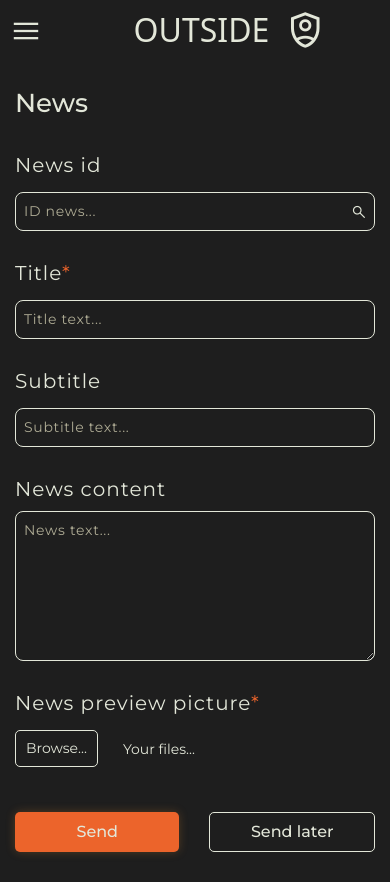
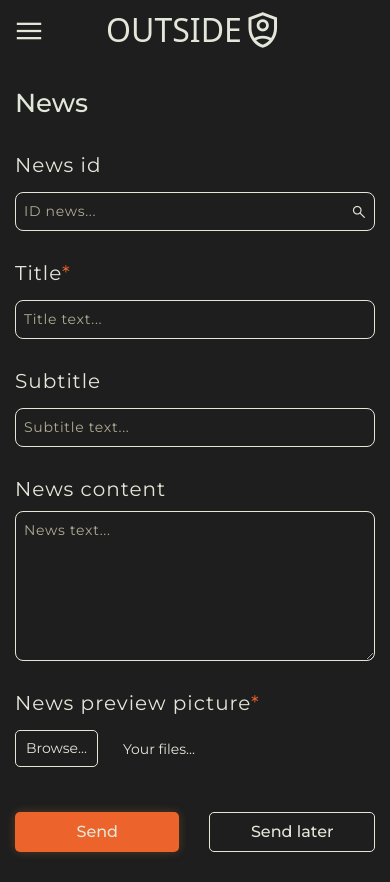
Before and after one commit to outsideOfficialy/adminPanel, a Next.js app: page /news in a window 390 px wide. Built offline with nearby package versions, Linux system fonts and the light colour scheme; a web font is replaced by a local one.

Commit message:
css fixes

```diff
--- a/components/Menu/index.tsx
+++ b/components/Menu/index.tsx
@@ -3,8 +3,8 @@
 
 interface MenuProps {
   list: {
-    "link": string;
-    "textContent": string;
+    link: string;
+    textContent: string;
   }[];
 }
 
@@ -19,7 +19,7 @@
     <div className="relative">
       <button
         onClick={handleMenuOpen}
-        className="absolute top-0 left-0 menu material-symbols-outlined"
+        className="absolute top-[0] md:top-[8px] left-[3px] md:left-[15px] menu material-symbols-outlined"
       >
         menu
       </button>
--- a/components/PageTemplate/index.tsx
+++ b/components/PageTemplate/index.tsx
@@ -8,14 +8,21 @@
 
 const PageTemplate: React.FC<PageTemplateProps> = ({ children, title, className }) => {
   return (
-    <div className={clsx("w-full max-w-[1360px] mx-auto px-[15px] min-w-[360px] pt-[6px] md:pt-[20px] flex flex-col gap-[30px] md:gap-[50px] z-[1] ", className)}>
+    <div
+      className={clsx(
+        "w-full max-w-[1360px] mx-auto px-[15px] min-w-[360px] pt-[6px] md:pt-[20px] flex flex-col gap-[30px] md:gap-[50px] z-[1] ",
+        className
+      )}
+    >
       <div className="flex justify-center md:justify-start items-center mb-50px">
-        <p className="font-delagothic text-[32px] md:text-[54px] mr-[15px] md:mr-[25px] pl-[70px] 2xl:pl-[0px]">OUTSIDE</p>
+        <p className="font-delagothic text-[32px] md:text-[54px] mr-[0px] md:mr-[25px] pl-[0px] md:pl-[70px] 2xl:pl-[0px]">
+          OUTSIDE
+        </p>
         <div className="material-symbols-outlined shield-person">shield_person</div>
       </div>
       <h2 className="text-[26px] md:text-[48px] font-medium">{title}</h2>
       {children ? children : null}
-    </div >
+    </div>
   );
 };
 
```
